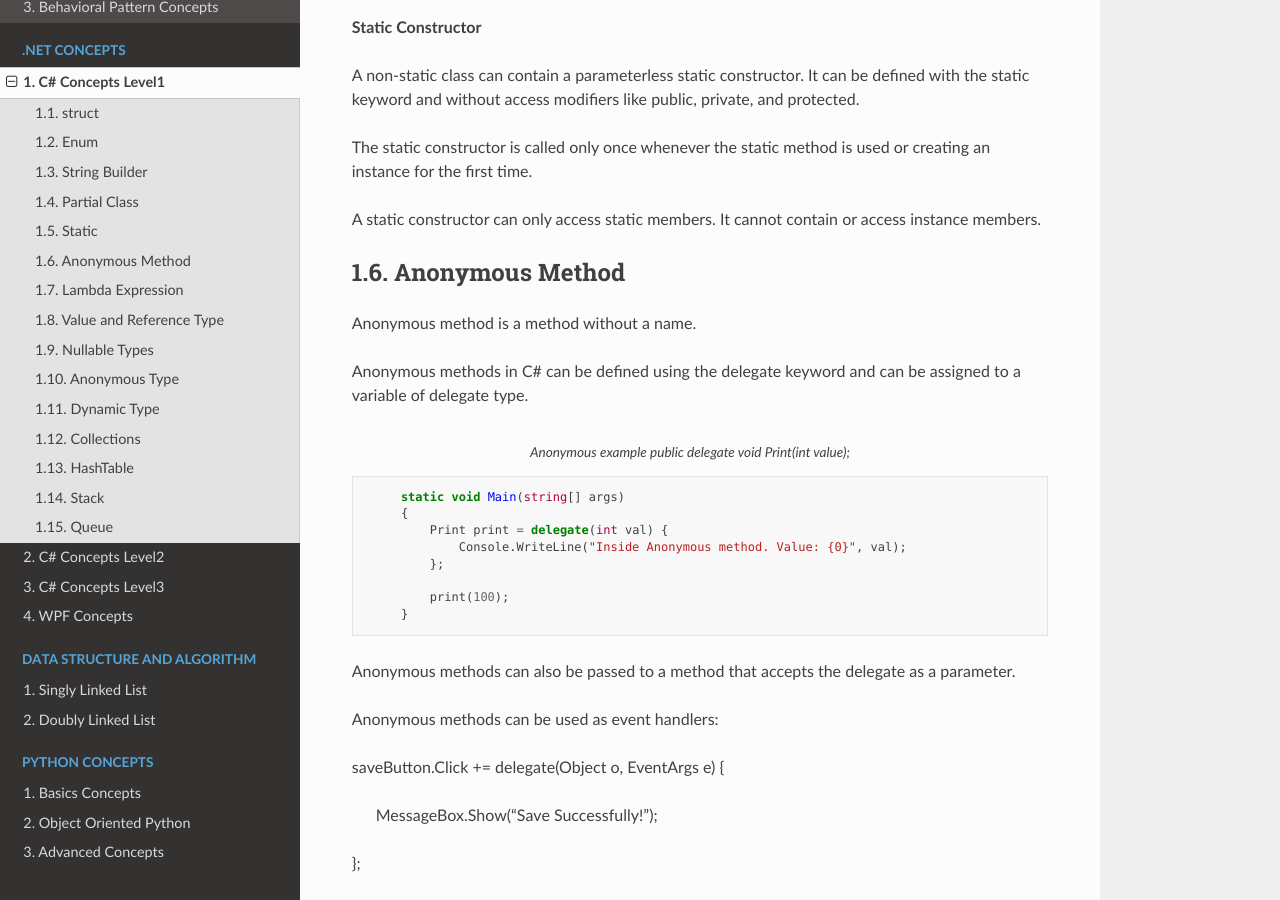
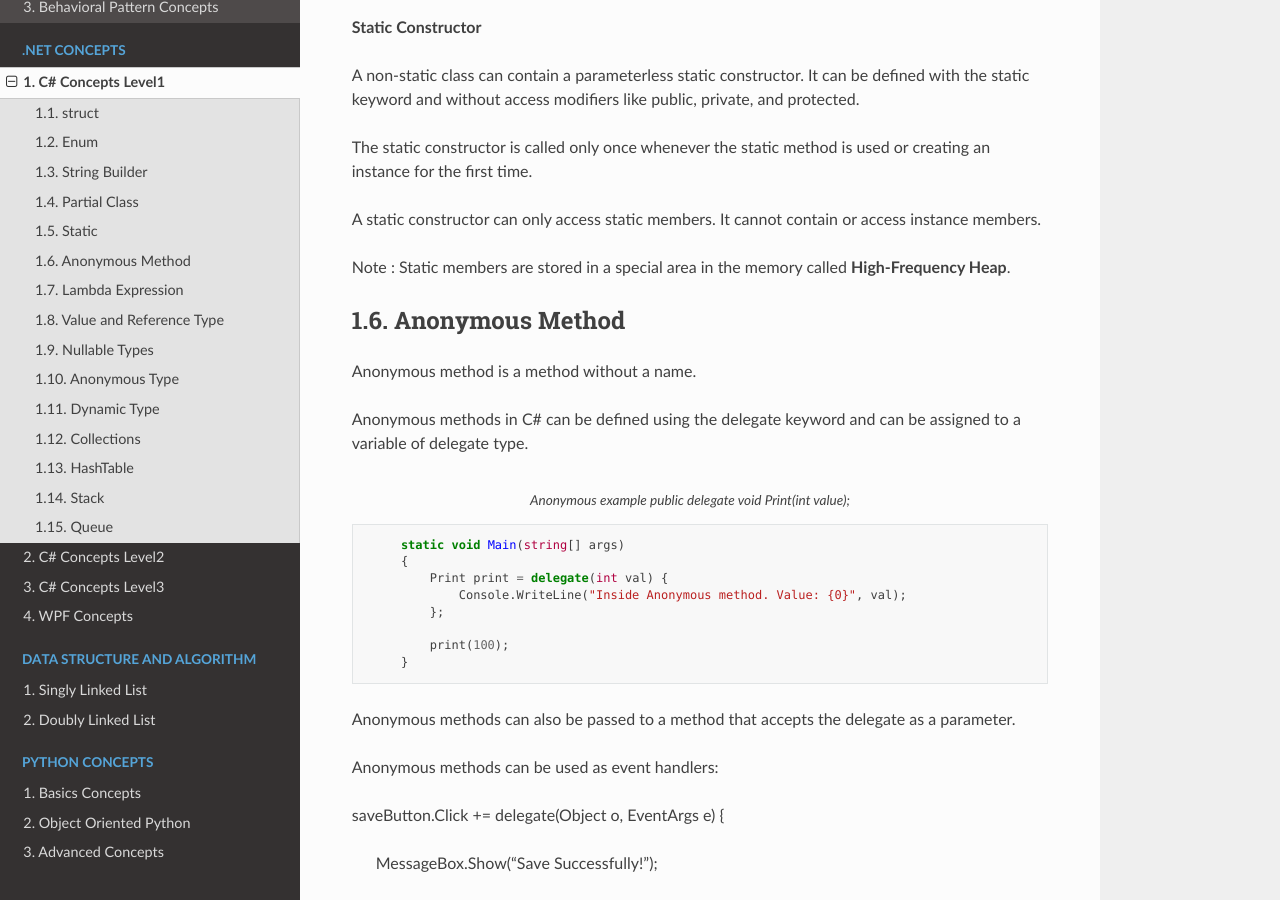
Before and after one commit to ManojPrabhakar-dev/Career-Path, a Sphinx documentation site: the page built from source/csharp_concepts_Level1.rst, in a window 1280 px wide and 900 px high, scrolled down 4336 px. Built offline with Sphinx 7.4.7 and the Read the Docs theme 2.0.0, drawn with Linux system fonts in a browser that asks for light colours.

Commit message:
adding missed point for static

```diff
--- a/source/csharp_concepts_Level1.rst
+++ b/source/csharp_concepts_Level1.rst
@@ -189,6 +189,7 @@ The static constructor is called only once whenever the static method is used or
 
 A static constructor can only access static members. It cannot contain or access instance members.
 
+Note : Static members are stored in a special area in the memory called **High-Frequency Heap**.
 
 ****************
 Anonymous Method
```
